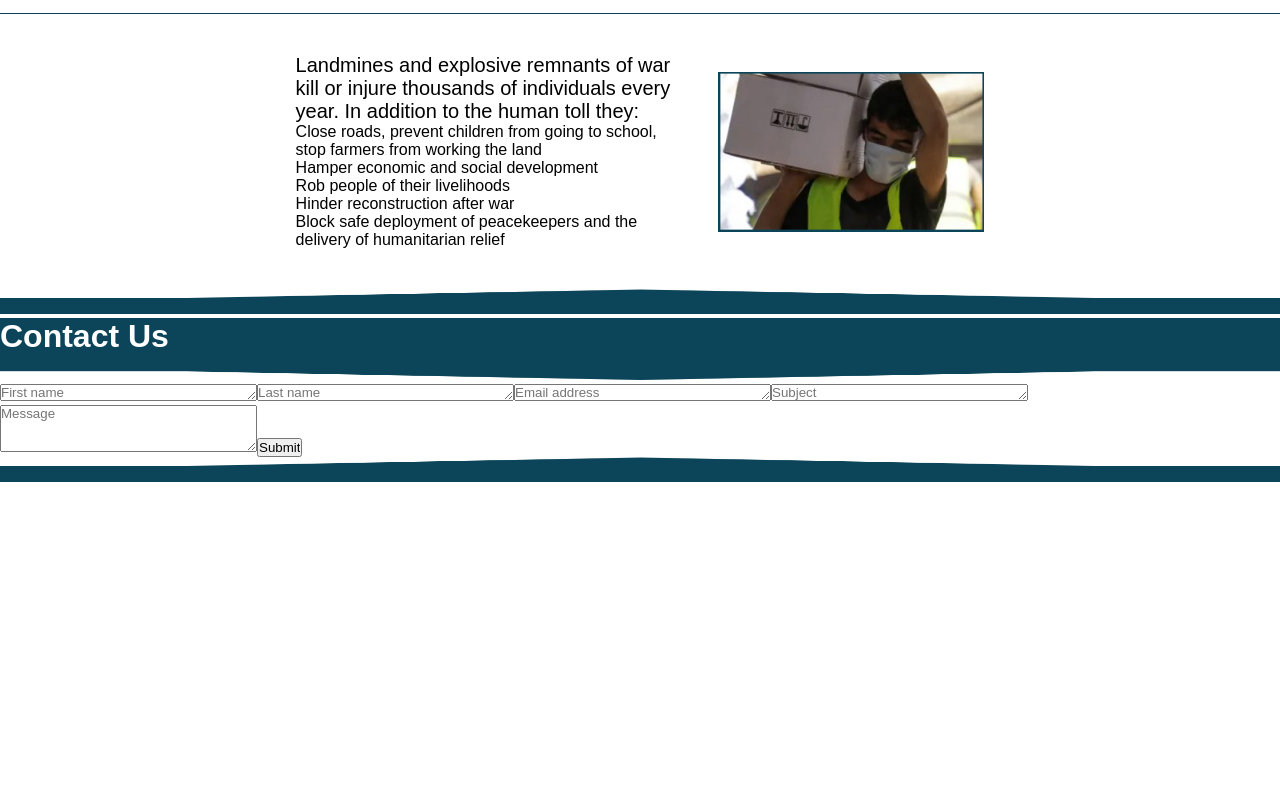
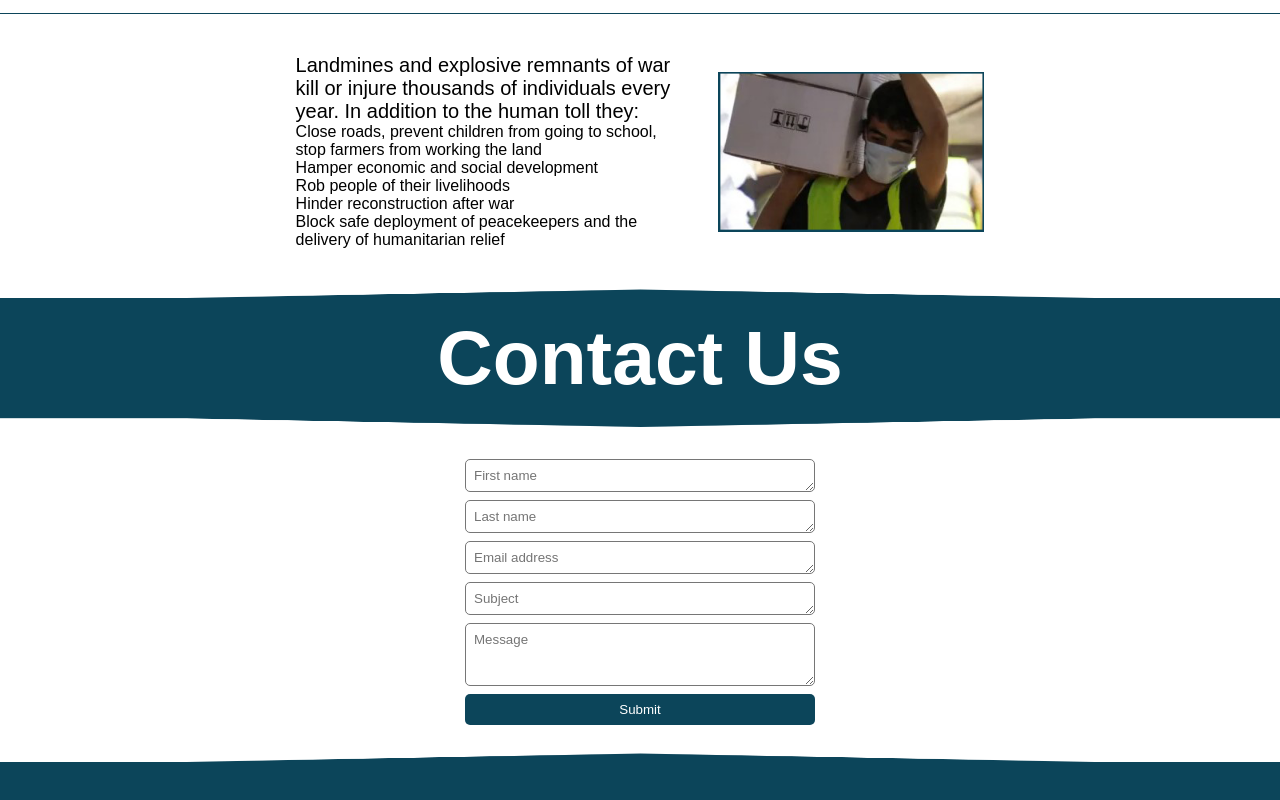
Before and after one commit to CodecoolGlobal/react-for-a-cause-react-thebortnyak, a React (Create React App) app in the folder ngo/: page / in a window 1280 px wide. Shown: the part 1090-1890 px from the top of the page. Before the commit the page ends 1576 px from the top, so only its background shows below. Built offline with nearby package versions, Linux system fonts and the light colour scheme.

Commit message:
Complete about section and form

```diff
--- a/ngo/src/App.css
+++ b/ngo/src/App.css
@@ -26,11 +26,41 @@ font-family: 'Quattrocento', serif;
 .form h1{
   background-color: #0C455A;
   color:#FFFFFF;
-  /* margin-top:-5px; */
+  margin-top:-5px;
+  text-align: center;
+  font-size: max(6vw,4rem);
 }
 .form img {
-  width: 100vw;
+  width: 100%;
   height: 25px;
+}
+.form>div:last-child{
+  height: 10vh;
+  margin-top: -10px;
+  background-color: #0C455A;
+}
+.form form{
+  display: flex;
+  flex-direction: column;
+  margin: 3vh auto;
+}
+.form form textarea {
+  width: min(350px, 70vw);
+  margin: 0.5vh auto;
+  padding: 0.5rem;
+  border-radius: 5px;
+}
+.form form input {
+  width: min(350px, 70vw);
+  margin: 0.5vh auto;
+  background-color: #0C455A;
+  color: #FFFFFF;
+  border: none;
+  border-radius: 5px;
+  padding: 0.5rem;
+}
+.form form input:hover{
+  cursor: pointer;
 }
 
 /* textarea{
@@ -73,9 +103,9 @@ nav{
   padding-bottom: 1vh;
 
   position: fixed;
-  width: 100vw;
+  right:0;
+  width: 100%;
   margin-right: 0;
-  overflow-x: hidden;
 
 }
 
@@ -168,7 +198,7 @@ nav a:hover{
 
 section img{
   height: 25px;
-  width: 100vw;
+  width: 100%;
 }
 .landing-page img:last-child{
   margin-top: auto;
--- a/ngo/src/Components/FormComponent.js
+++ b/ngo/src/Components/FormComponent.js
@@ -30,16 +30,15 @@ function FormComponent() {
             <h1>Contact Us</h1>
             <img src={dividerTop} alt="divider" aria-hidden="true" />
             <form>
-                <label>
-                    <textarea rows={1} cols={30} placeholder="First name" onChange={(e) => setfNameState(e.target.value)} />
-                    <textarea rows={1} cols={30} placeholder="Last name" onChange={(e) => setlNameState(e.target.value)} />
-                    <textarea rows={1} cols={30} placeholder="Email address" onChange={(e) => setEmailState(e.target.value)} />
-                    <textarea rows={1} cols={30} placeholder="Subject" onChange={(e) => setSubjectState(e.target.value)} />
-                    <textarea rows={3} cols={30} placeholder="Message" onChange={(e) => setMessageState(e.target.value)} />
-                </label>
+                <textarea rows={1} cols={30} placeholder="First name" onChange={(e) => setfNameState(e.target.value)} />
+                <textarea rows={1} cols={30} placeholder="Last name" onChange={(e) => setlNameState(e.target.value)} />
+                <textarea rows={1} cols={30} placeholder="Email address" onChange={(e) => setEmailState(e.target.value)} />
+                <textarea rows={1} cols={30} placeholder="Subject" onChange={(e) => setSubjectState(e.target.value)} />
+                <textarea rows={3} cols={30} placeholder="Message" onChange={(e) => setMessageState(e.target.value)} />
                 <input type="submit" value="Submit" onClick={HandleSubmit} />
             </form>
             <img src={dividerBottom} alt="divider" aria-hidden="true" />
+            <div></div>
         </div>
     if (submitted) {
         return content;
```
